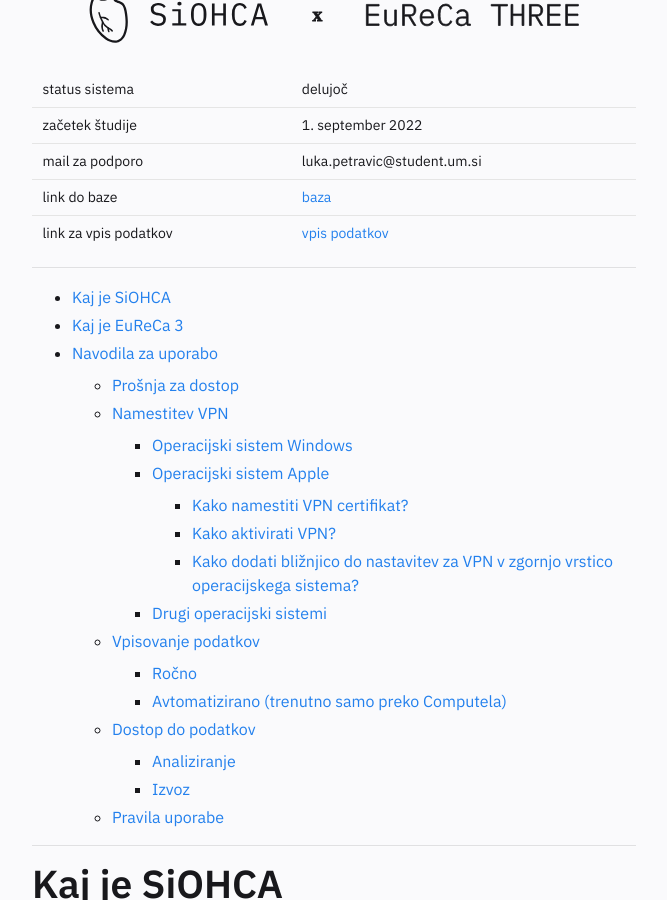
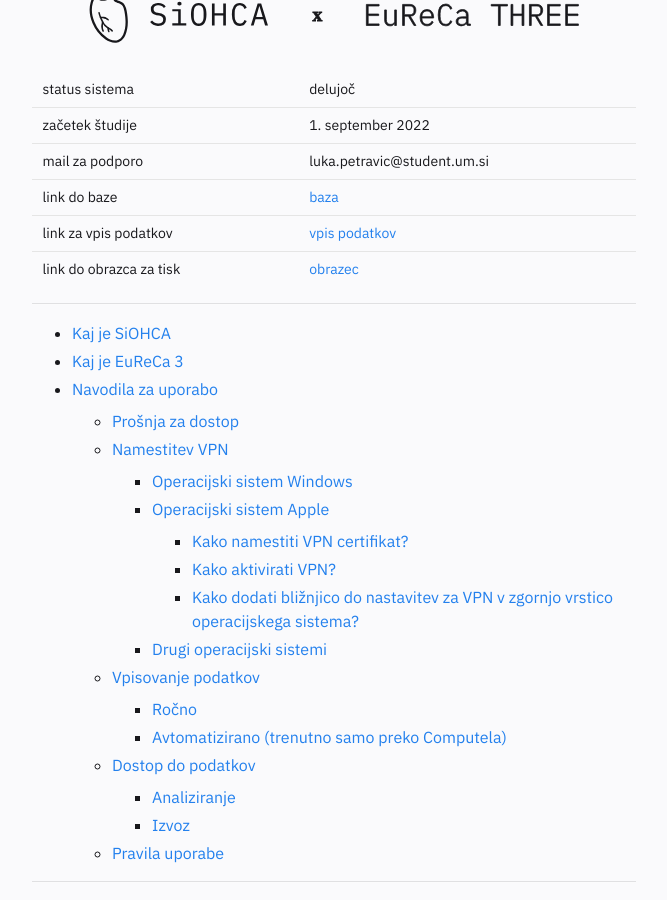
Before and after one commit to SterArcher/OHCA-registry-Slovenia, a Jekyll site: the page built from pages/eureca.md, in a window 1280 px wide and 900 px high, scrolled down 468 px. Shown: the whole window, without its empty margins (306-973 px from the left). Built offline with Jekyll 4.4.1, drawn with Linux system fonts in a browser that asks for light colours; nearby versions of some CDN libraries.

Commit message:
add form link

```diff
--- a/pages/eureca.md
+++ b/pages/eureca.md
@@ -27,6 +27,7 @@ This subpage is in Slovenian language and is intended for use by Slovenian healt
 | mail za podporo       | luka.petravic@student.um.si                            |
 | link do baze          | [baza](https://local.siohca.um.si)                     |
 | link za vpis podatkov | [vpis podatkov](https://test-api.siohca.local) |
+| link do obrazca za tisk | [obrazec](https://github.com/SterArcher/OHCA-registry-Slovenia/blob/gh-pages/assets/pdf/SiOHCA%20form_v150822.pdf)                     |
 
 ___
 - [Kaj je SiOHCA](#kaj-je-siohca)
```
